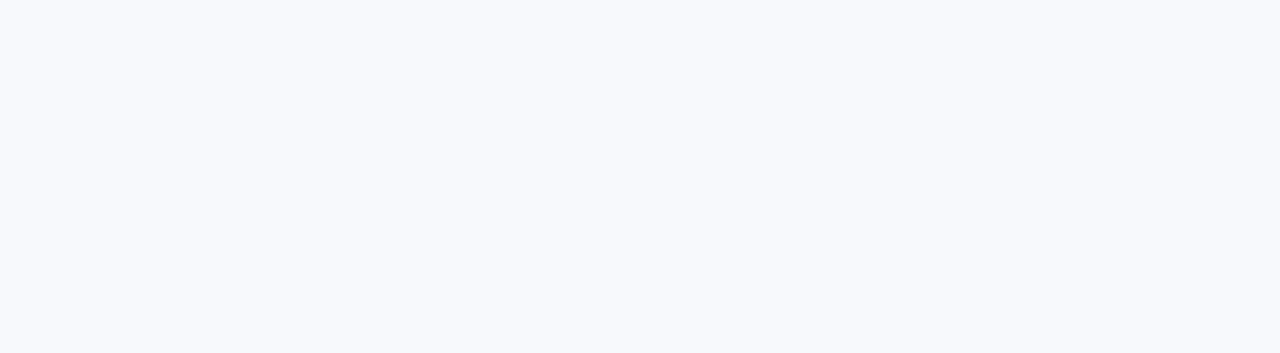
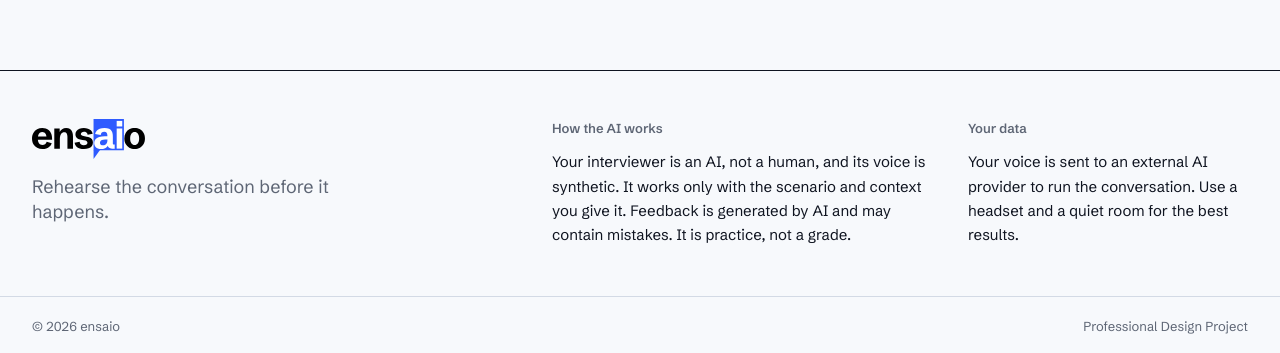
Before and after one commit to Professional-Design-Project/PDP, a Next.js app in the folder frontend/: page / in a window 1280 px wide. Shown: the part 1219-1572 px from the top of the page. Before the commit the page ends 1289 px from the top, so only its background shows below. Built offline with nearby package versions, Linux system fonts and the light colour scheme; no server answers.

Commit message:
feat(frontend): add site footer and move header into the root layout

```diff
--- a/frontend/src/app/layout.tsx
+++ b/frontend/src/app/layout.tsx
@@ -1,5 +1,7 @@
 import type { Metadata } from "next";
 import { Schibsted_Grotesk } from "next/font/google";
+import { SiteFooter } from "@/components/site-footer";
+import { SiteHeader } from "@/components/site-header";
 import "./globals.css";
 
 const schibstedGrotesk = Schibsted_Grotesk({
@@ -16,7 +18,11 @@ export const metadata: Metadata = {
 export default function RootLayout({ children }: Readonly<{ children: React.ReactNode }>) {
   return (
     <html lang="en" className={schibstedGrotesk.variable}>
-      <body>{children}</body>
+      <body className="flex min-h-screen flex-col">
+        <SiteHeader />
+        <div className="flex-1">{children}</div>
+        <SiteFooter />
+      </body>
     </html>
   );
 }
--- a/frontend/src/app/page.tsx
+++ b/frontend/src/app/page.tsx
@@ -3,7 +3,6 @@
 import { useRef, useState } from "react";
 import { ArrowRightIcon, BriefcaseIcon, MicrophoneIcon } from "@/components/icons";
 import { Section } from "@/components/section";
-import { SiteHeader } from "@/components/site-header";
 import { StatusLine } from "@/components/status-line";
 
 const API_URL = process.env.NEXT_PUBLIC_API_URL || "http://127.0.0.1:8000/v1";
@@ -152,14 +151,11 @@ export default function Home() {
           setTimeout(resolve, 10000);
         });
       }
-      const answer = await request<{ type: RTCSdpType; sdp: string }>(
-        session.signaling_url,
-        {
+      const answer = await request<{ type: RTCSdpType; sdp: string }>(session.signaling_url, {
         method: "POST",
         headers: { Authorization: `Bearer ${session.access_token}` },
         body: JSON.stringify({ type: "offer", sdp: peer.localDescription?.sdp }),
-        },
-      );
+      });
       await peer.setRemoteDescription(answer);
       setActive(true);
       setStatus("Connected");
@@ -173,8 +169,6 @@ export default function Home() {
   }
 
   return (
-    <>
-      <SiteHeader />
     <main className="mx-auto max-w-7xl px-4 pt-12 pb-24 sm:px-8 sm:pt-16">
       <div className="grid gap-6 lg:grid-cols-12 lg:items-start lg:gap-8">
         <h1 className="text-5xl leading-none font-bold tracking-[-0.04em] sm:text-7xl lg:col-span-7">
@@ -192,9 +186,17 @@ export default function Home() {
             <fieldset disabled={locked} className="grid sm:grid-cols-3">
               <legend className="sr-only">Scenario</legend>
               <label className="flex min-h-44 cursor-pointer flex-col border border-cobalt bg-cobalt p-5 text-white has-focus-visible:outline-2 has-focus-visible:outline-offset-2 has-focus-visible:outline-ink">
-                  <input type="radio" name="scenario" value="job-interview" defaultChecked className="sr-only" />
+                <input
+                  type="radio"
+                  name="scenario"
+                  value="job-interview"
+                  defaultChecked
+                  className="sr-only"
+                />
                 <BriefcaseIcon className="size-6" />
-                  <span className="mt-auto pt-8 text-[22px] leading-tight font-bold">Job interview</span>
+                <span className="mt-auto pt-8 text-[22px] leading-tight font-bold">
+                  Job interview
+                </span>
                 <span className="mt-2 text-[15px] text-white/85">
                   Questions about your experience and the role. One interviewer.
                 </span>
@@ -265,7 +267,9 @@ export default function Home() {
                     }}
                     className="h-12 min-w-0 border sm:flex-1 border-line bg-white px-3 focus-visible:border-ink focus-visible:outline-none disabled:bg-raised disabled:text-muted"
                   >
-                      {microphones.length === 0 && <option value="">Check to list microphones</option>}
+                    {microphones.length === 0 && (
+                      <option value="">Check to list microphones</option>
+                    )}
                     {microphones.map((device, index) => (
                       <option key={device.deviceId} value={device.deviceId}>
                         {device.label || `Microphone ${index + 1}`}
@@ -296,11 +300,17 @@ export default function Home() {
             <dl className="mt-5 text-[15px]">
               {[
                 ["Scenario", "Job interview"],
-                  ["Language", languages.find((option) => option.value === language)?.label ?? language],
+                [
+                  "Language",
+                  languages.find((option) => option.value === language)?.label ?? language,
+                ],
                 ["Context", context.trim() ? `${context.trim().length} characters` : "None yet"],
                 ["Microphone", microphoneSummary],
               ].map(([term, value]) => (
-                  <div key={term} className="flex justify-between gap-6 border-t border-ink-line py-2.5">
+                <div
+                  key={term}
+                  className="flex justify-between gap-6 border-t border-ink-line py-2.5"
+                >
                   <dt className="text-ink-muted">{term}</dt>
                   <dd className="truncate text-right">{value}</dd>
                 </div>
@@ -322,7 +332,9 @@ export default function Home() {
               disabled={connecting}
               onClick={() => (active ? stopConversation() : startConversation())}
               className={`flex h-14 w-full items-center justify-between px-5 text-lg font-semibold focus-visible:outline-2 focus-visible:outline-offset-2 focus-visible:outline-ink disabled:cursor-wait disabled:bg-raised disabled:text-muted ${
-                  active ? "border border-ink text-ink hover:bg-ink hover:text-white" : "bg-cobalt text-white hover:bg-cobalt/90"
+                active
+                  ? "border border-ink text-ink hover:bg-ink hover:text-white"
+                  : "bg-cobalt text-white hover:bg-cobalt/90"
               }`}
             >
               {connecting ? "Connecting..." : active ? "Leave the room" : "Enter the room"}
@@ -340,6 +352,5 @@ export default function Home() {
         </aside>
       </div>
     </main>
-    </>
   );
 }
--- /dev/null
+++ b/frontend/src/components/site-footer.tsx
@@ -0,0 +1,40 @@
+import Image from "next/image";
+
+export function SiteFooter() {
+  return (
+    <footer className="border-t border-ink">
+      <div className="mx-auto grid max-w-7xl gap-10 px-4 py-12 sm:px-8 md:grid-cols-12 md:gap-8">
+        <div className="md:col-span-5">
+          <Image src="/brand/logo.svg" alt="ensaio" width={113} height={40} />
+          <p className="mt-4 max-w-xs text-lg leading-snug text-muted">
+            Rehearse the conversation before it happens.
+          </p>
+        </div>
+
+        <div className="md:col-span-4">
+          <h2 className="text-[13px] font-semibold text-muted">How the AI works</h2>
+          <p className="mt-3 text-[15px] leading-relaxed">
+            Your interviewer is an AI, not a human, and its voice is synthetic. It works only with
+            the scenario and context you give it. Feedback is generated by AI and may contain
+            mistakes. It is practice, not a grade.
+          </p>
+        </div>
+
+        <div className="md:col-span-3">
+          <h2 className="text-[13px] font-semibold text-muted">Your data</h2>
+          <p className="mt-3 text-[15px] leading-relaxed">
+            Your voice is sent to an external AI provider to run the conversation. Use a headset and
+            a quiet room for the best results.
+          </p>
+        </div>
+      </div>
+
+      <div className="border-t border-line">
+        <div className="mx-auto flex max-w-7xl flex-col gap-1 px-4 py-5 text-[13px] text-muted sm:flex-row sm:justify-between sm:px-8">
+          <p>© 2026 ensaio</p>
+          <p>Professional Design Project</p>
+        </div>
+      </div>
+    </footer>
+  );
+}
```
Lines whose indentation alone changed are shown as unchanged.
